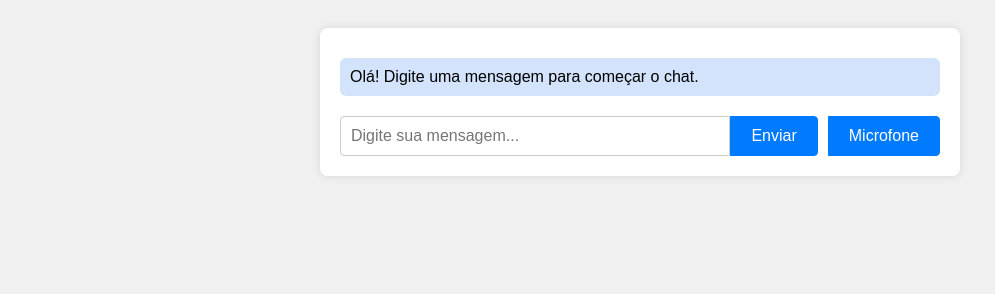
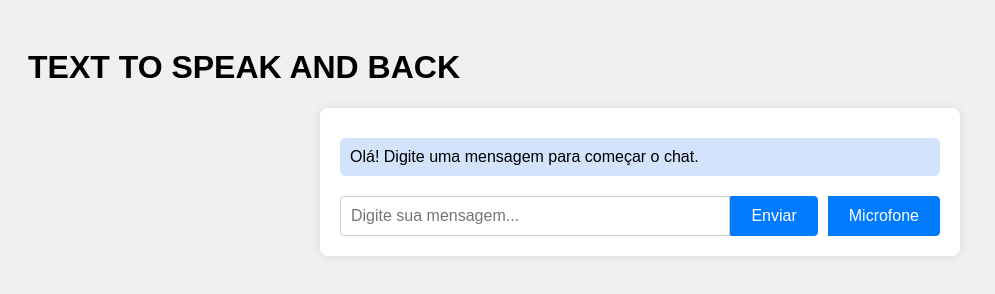
Before and after one commit to janegitz90/aula09, a plain HTML site: page index.html in a window 1280 px wide. Shown: the whole page, without its empty margins (0-995 px from the left). Drawn offline with Linux system fonts and the light colour scheme.

Commit message:
Update index.html

```diff
--- a/index.html
+++ b/index.html
@@ -71,7 +71,7 @@
 </style>
 </head>
 <body>
-
+<h1>TEXT TO SPEAK AND BACK</h1>
 <div class="chat-container">
     <div class="chat-message user-message">
         Olá! Digite uma mensagem para começar o chat.
```
